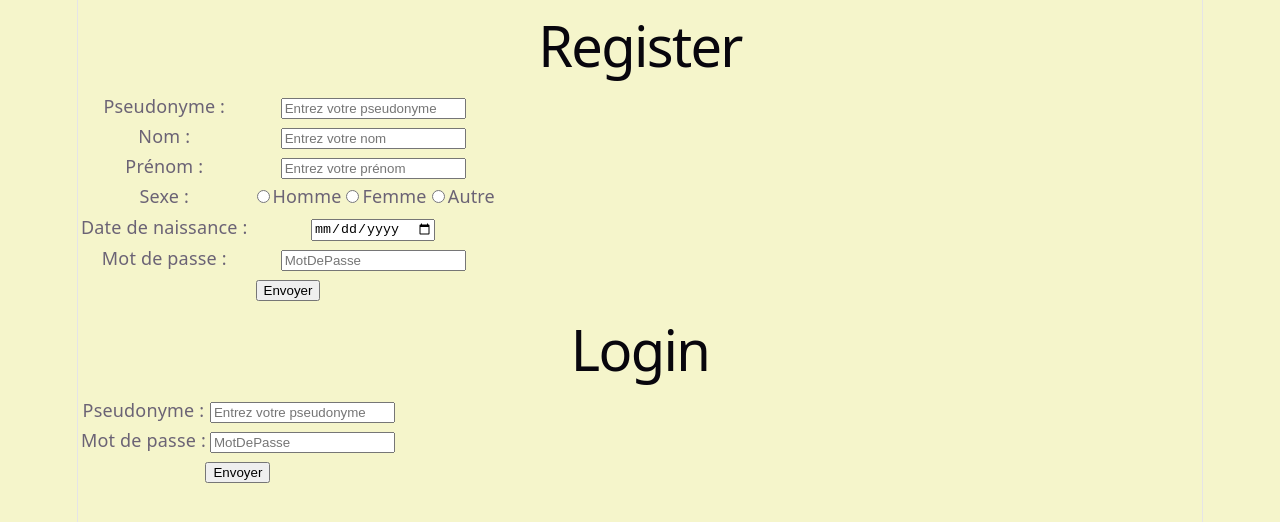
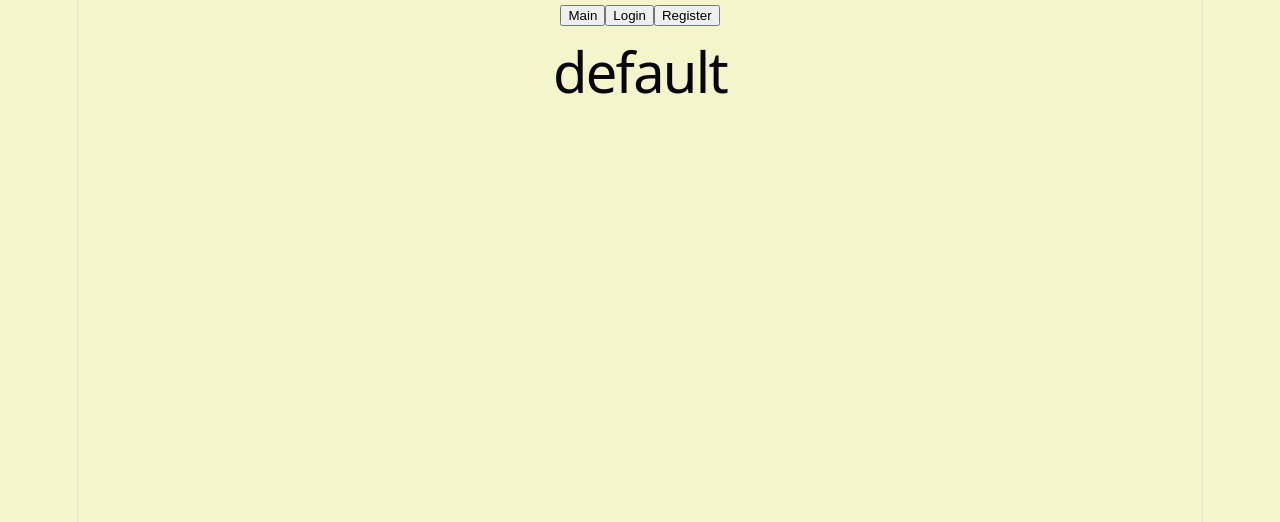
Before and after one commit to TopeEstLa/CyNapse, a React (Vite) app in the folder frontend/: page / in a window 1280 px wide. Shown: the top 522 px of the page. Built offline with nearby package versions, Linux system fonts and the light colour scheme.

Commit message:
Ajoute un menu qui permet de générer des pages

```diff
--- a/frontend/src/App.jsx
+++ b/frontend/src/App.jsx
@@ -1,4 +1,5 @@
 import React from "react";
+import { useState } from "react";
 import { Register, Login } from "./Form.jsx";
 //import Login from './Form.jsx';
 
@@ -94,16 +95,56 @@ function ShowThermostat(){
   );
 }*/
 
+
+class Menu extends React.Component{
+  constructor(props) {
+  super(props);
+  this.state = {value: "default"};
+
+  this.handleClick = this.handleClick.bind(this);
+  }
+
+  handleClick(event){
+
+    this.setState({value: event});
+    //alert(event);
+  }
+
+  render(){
+    let x;
+    switch (this.state.value) {
+          case "main":
+            x=<h1>main</h1>;
+            break;
+          case "login":
+            x=<Login/>;
+            break;
+          case "register":
+            x=<Register/>;
+            break;
+          default:
+            x=<h1>default</h1>;
+            break;
+        }
+    return (
+    <div>
+      <button onClick={()=>{this.handleClick("main")}}>Main</button>
+      <button onClick={()=>{this.handleClick("login")}}>Login</button>
+        <button onClick={()=>{this.handleClick("register")}}>Register</button>
+      {x}
+    </div>
+
+    );
+  }
+}
+
+
 function App() {
   const [page, setPage] = React.useState("login");
 
   return (
     <div>
-      <h1>Register</h1>
-      <Register/>
-      <h1>Login </h1>
-      <Login/>
-
+      <Menu/>
     </div>
   );
 }
--- a/frontend/src/Form.jsx
+++ b/frontend/src/Form.jsx
@@ -31,7 +31,7 @@ class Register extends React.Component{
     };
   }
 
-  handleChange = (event)=> {
+  handleChange(event){
     const { name, value } = event.target;
     this.setState({ [name]: value });
   }
```
